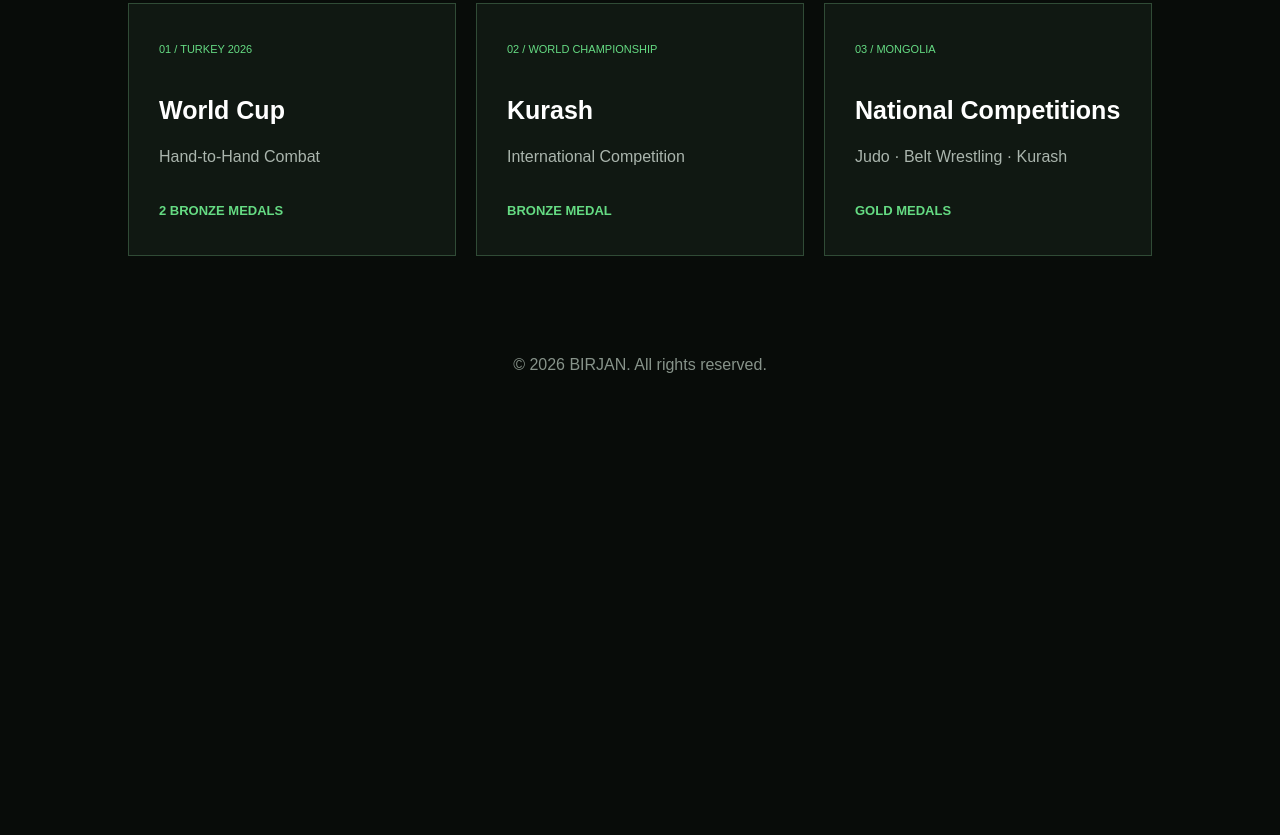
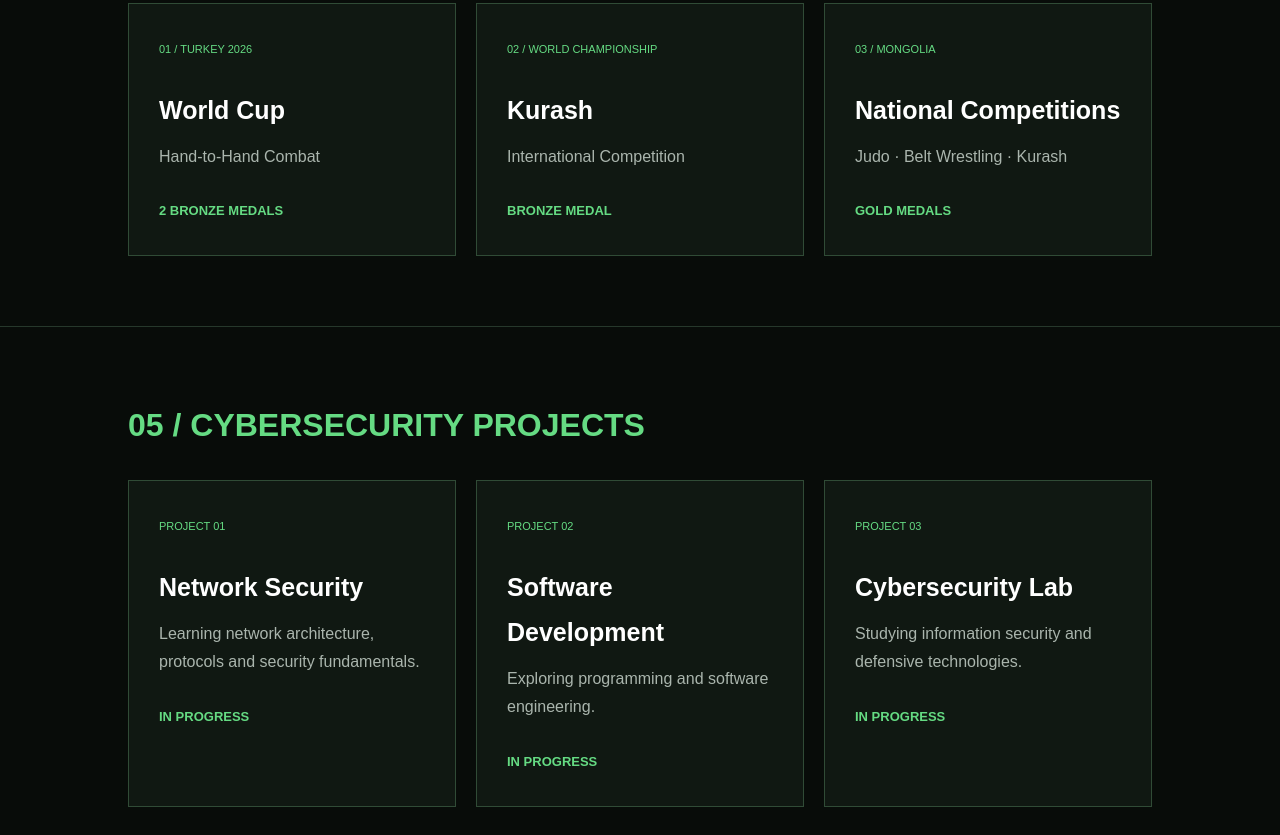
Before and after one commit to birjanaubakir0506-netizen/birjan-portfolio, a plain HTML site: page index.html in a window 1280 px wide. Shown: the part 1965-2800 px from the top of the page. Before the commit the page ends 2369 px from the top, so only its background shows below. Drawn offline with Linux system fonts and the light colour scheme.

Commit message:
Update index.html

```diff
--- a/index.html
+++ b/index.html
@@ -385,6 +385,7 @@ section p {
     <a href="#skills">Skills</a>
     <a href="#contact">Contact</a>
 <a href="#achievements">Achievements</a>
+        <a href="#projects">Projects</a>
     </nav>
 </header>
 
@@ -512,6 +513,46 @@ section p {
     </div>
 </section>
 
+<section id="projects">
+
+    <h2>05 / CYBERSECURITY PROJECTS</h2>
+
+    <div class="achievement-cards">
+
+        <div class="achievement-card">
+            <span>PROJECT 01</span>
+            <h3>Network Security</h3>
+            <p>
+                Learning network architecture,
+                protocols and security fundamentals.
+            </p>
+            <strong>IN PROGRESS</strong>
+        </div>
+
+        <div class="achievement-card">
+            <span>PROJECT 02</span>
+            <h3>Software Development</h3>
+            <p>
+                Exploring programming and
+                software engineering.
+            </p>
+            <strong>IN PROGRESS</strong>
+        </div>
+
+        <div class="achievement-card">
+            <span>PROJECT 03</span>
+            <h3>Cybersecurity Lab</h3>
+            <p>
+                Studying information security
+                and defensive technologies.
+            </p>
+            <strong>IN PROGRESS</strong>
+        </div>
+
+    </div>
+
+</section>
+
 <footer>
     © 2026 BIRJAN. All rights reserved.
 </footer>
```
